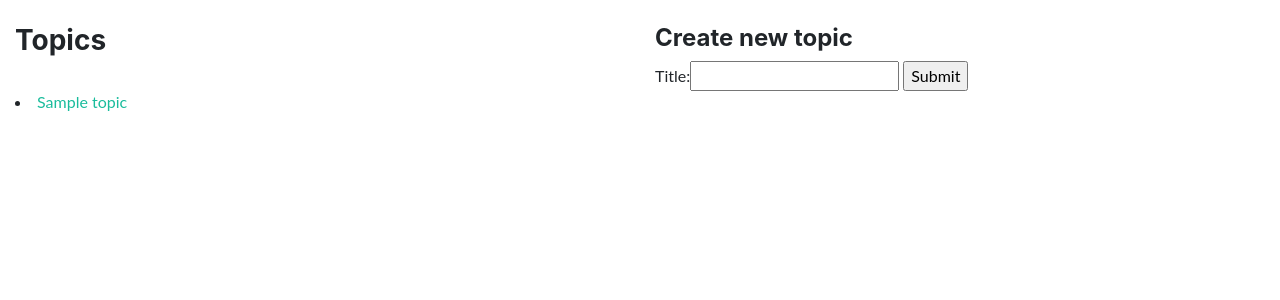
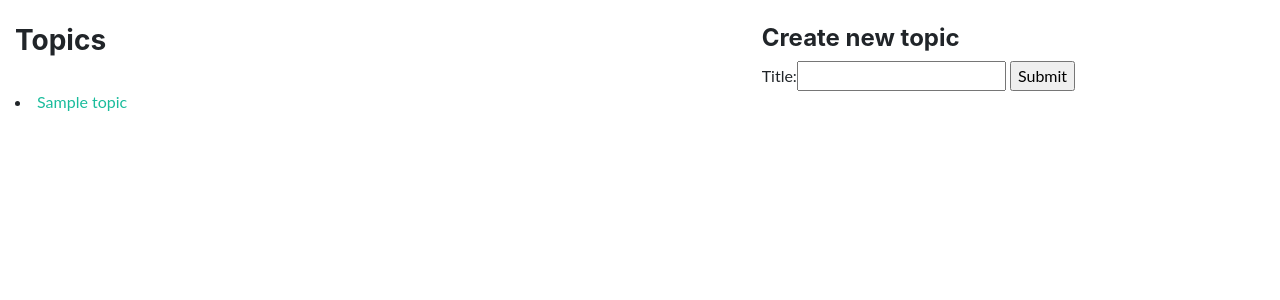
Before and after one commit to abhipoo/we-media, a Django app: page /discuss/all/ in a window 1280 px wide. Shown: the part 56-356 px from the top of the page. Run offline with Django 3.2, Linux system fonts and the light colour scheme; tables that the repository leaves empty hold one stand-in row (values such as "Sample post"); some libraries are stand-ins or nearby versions.

Commit message:
Bootstrap responsive fix 2

```diff
--- a/wemedia/discuss/templates/discuss/all_asks.html
+++ b/wemedia/discuss/templates/discuss/all_asks.html
@@ -3,7 +3,7 @@
 {% block content %}
 <div class='col-lg-12'>
 	<div class='row'>
-		<div class='col-md-6 order-lg-2' id="Counterpoints">
+		<div class='col-lg-5 order-lg-2' id="Counterpoints">
 			<br>
 			<h4>Ask for a recommendation</h4>
 
@@ -16,7 +16,7 @@
 			</form>
 		</div>
 
-		<div class='col-md-6 order-lg-1' id="Points">
+		<div class='col-lg-7 order-lg-1' id="Points">
 			<br>
 
 			<h3>Recommendation requests</h3>
--- a/wemedia/discuss/templates/discuss/all_content.html
+++ b/wemedia/discuss/templates/discuss/all_content.html
@@ -3,7 +3,7 @@
 {% block content %}
 <div class='col-lg-12'>
 	<div class='row'>
-		<div class='col-md-6 order-lg-2' id="Counterpoints">
+		<div class='col-lg-5 order-lg-2' id="Counterpoints">
 			<br>
 
 			<h4>Add new recommendation</h4>
@@ -17,7 +17,7 @@
 			<br>
 		</div>
 
-		<div class='col-md-6 order-lg-1' id="Points">
+		<div class='col-lg-7 order-lg-1' id="Points">
 			<br>
 
 			<h3>Recommendations</h3>
--- a/wemedia/discuss/templates/discuss/all_discussions.html
+++ b/wemedia/discuss/templates/discuss/all_discussions.html
@@ -3,7 +3,7 @@
 {% block content %}
 <div class='col-lg-12'>
 	<div class='row'>
-		<div class='col-md-6 order-lg-2' id="Counterpoints">
+		<div class='col-lg-5 order-lg-2' id="Counterpoints">
 			<br>
 			<h4>Start a new discussion</h4>
 
@@ -16,7 +16,7 @@
 			</form>
 		</div>
 
-		<div class='col-md-6 order-lg-1' id="Points">
+		<div class='col-lg-7 order-lg-1' id="Points">
 			<br>
 
 			<h3>Discussions</h3>
--- a/wemedia/discuss/templates/discuss/all_topics.html
+++ b/wemedia/discuss/templates/discuss/all_topics.html
@@ -4,7 +4,7 @@
 
 <div class='col-lg-12'>
 	<div class='row'>
-		<div class='col-md-6 order-lg-2' id="Counterpoints">
+		<div class='col-lg-5 order-lg-2' id="Counterpoints">
 			<br>
 			<h4>Create new topic</h4>
 			<form action="{% url 'create_topic' %}" method="post">
@@ -14,9 +14,8 @@
 			</form>
 		</div>
 
-		<div class='col-md-6 order-lg-1' id="Points">
+		<div class='col-lg-7 order-lg-1' id="Points">
 			<br>
-
 			<h3>Topics</h3>
 
 			<br>
```
